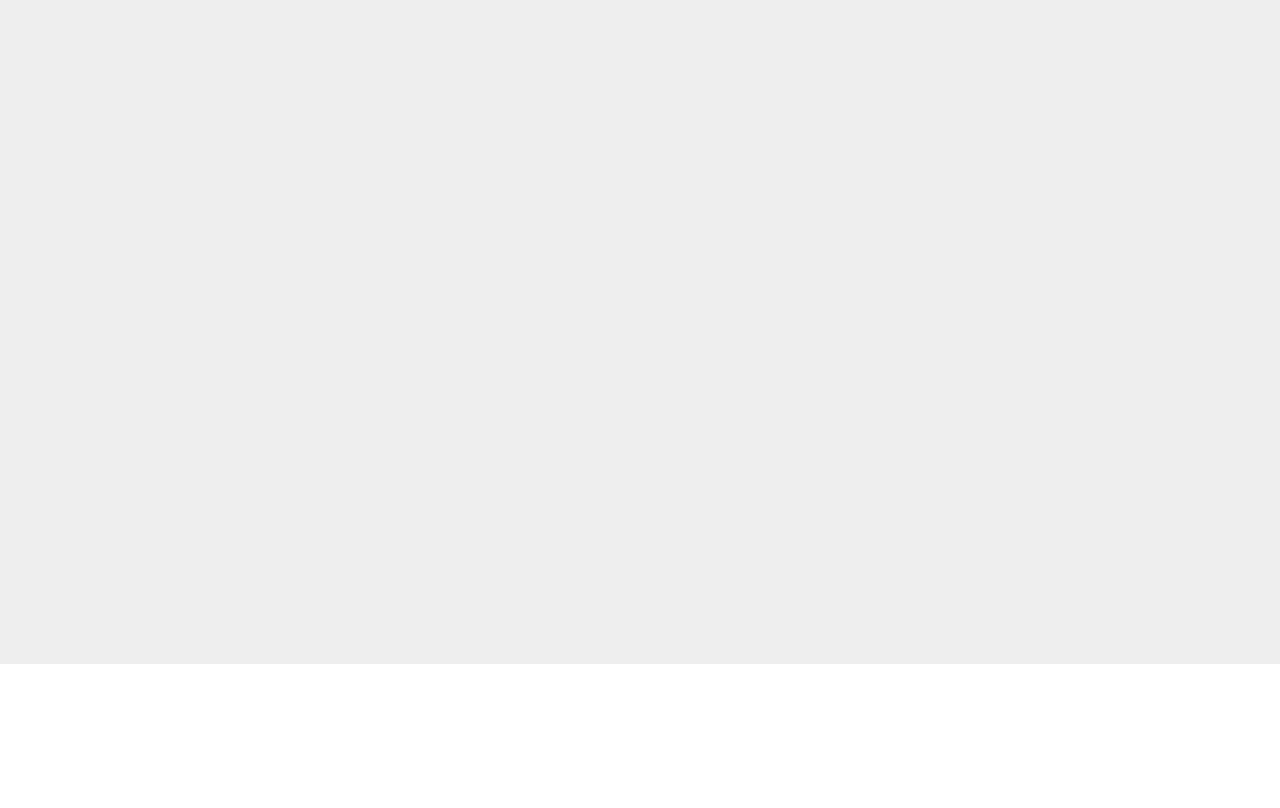
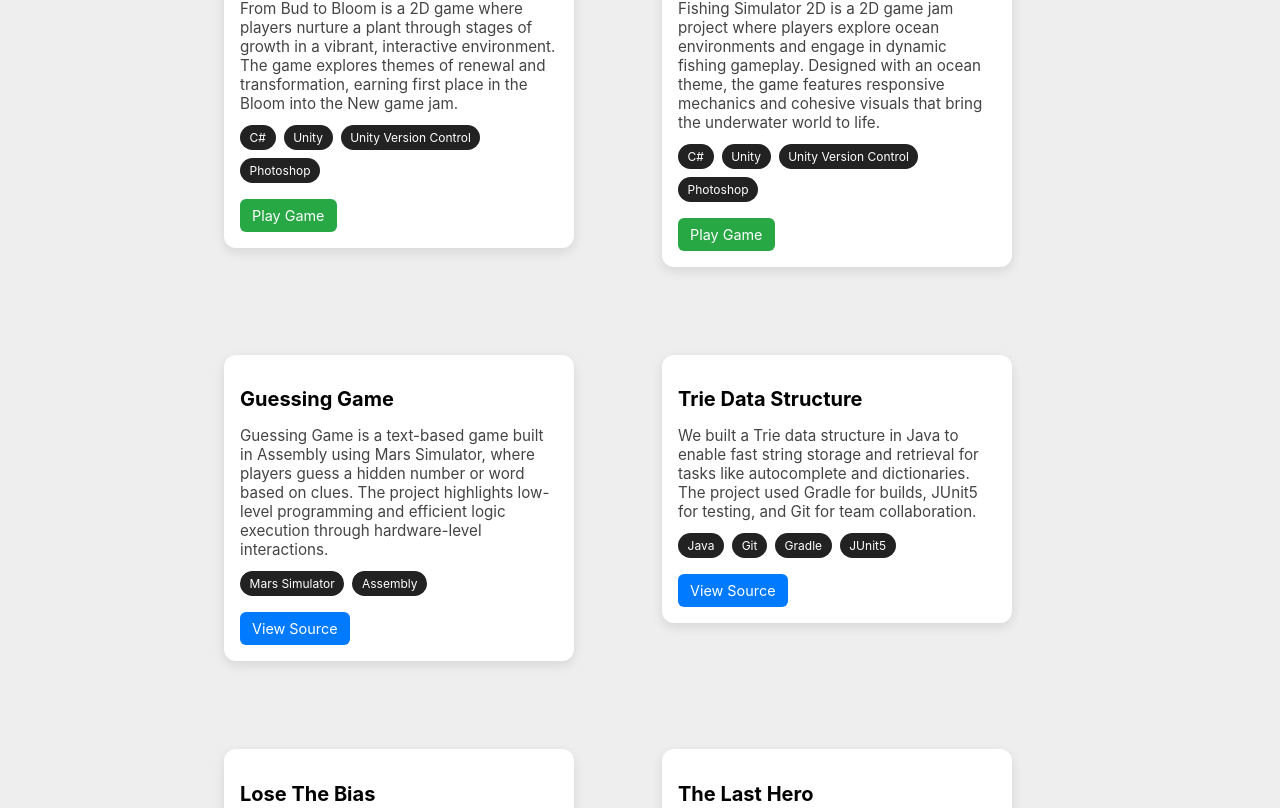
Before and after one commit to asralov/my_page, a React (Create React App) app: page / in a window 1280 px wide. Shown: the part 2472-3280 px from the top of the page. Before the commit the page ends 3136 px from the top, so only its background shows below. Built offline with nearby package versions, Linux system fonts and the light colour scheme.

Commit message:
added projects

```diff
--- /dev/null
+++ b/src/components/Card.js
@@ -0,0 +1,33 @@
+import React from 'react';
+import '../styles/Card.css'; // You’ll create this file below
+
+const Card = ({  title, description, tools = [], sourceLink, playLink, type = "project" }) => {
+  return (
+    <div className="card">
+
+      <div className="card-content">
+        <h2 className="card-title">{title}</h2>
+        <p className="card-description">{description}</p>
+        <div className="card-tools">
+          {tools.map((tool, i) => (
+            <span key={i} className="tool-tag">{tool}</span>
+          ))}
+        </div>
+        <div className="card-buttons">
+          {sourceLink && (
+            <a href={sourceLink} target="_blank" rel="noopener noreferrer" className="card-button">
+              View Source
+            </a>
+          )}
+          {type === "game" && playLink && (
+            <a href={playLink} target="_blank" rel="noopener noreferrer" className="card-button play">
+              Play Game
+            </a>
+          )}
+        </div>
+      </div>
+    </div>
+  );
+};
+
+export default Card;
--- a/src/components/Projects.js
+++ b/src/components/Projects.js
@@ -1,9 +1,50 @@
 import '../styles/Projects.css'
-
+import Card from '../components/Card.js'
 const Projects = () => {
     return (
         <div id='projects'>
+            <div id='projects_box'>
+                <Card
+                title="From Bud to Bloom"
+                description="From Bud to Bloom is a 2D game where players nurture a plant through stages of growth in a vibrant, interactive environment. The game explores themes of renewal and transformation, earning first place in the Bloom into the New game jam."
+                tools={['C#', 'Unity', 'Unity Version Control', 'Photoshop']}
 
+                type="game"
+                playLink="#"
+                />
+                <Card
+                title="Fishing Simulator 2D"
+                description="Fishing Simulator 2D is a 2D game jam project where players explore ocean environments and engage in dynamic fishing gameplay. Designed with an ocean theme, the game features responsive mechanics and cohesive visuals that bring the underwater world to life."
+                tools={['C#', 'Unity', 'Unity Version Control', 'Photoshop']}
+                type='game'
+                playLink="#"
+                />
+                <Card
+                title="Guessing Game"
+                description="Guessing Game is a text-based game built in Assembly using Mars Simulator, where players guess a hidden number or word based on clues. The project highlights low-level programming and efficient logic execution through hardware-level interactions."
+                tools={['Mars Simulator', 'Assembly']}
+                sourceLink="#"
+                />
+                <Card
+                title="Trie Data Structure"
+                description="We built a Trie data structure in Java to enable fast string storage and retrieval for tasks like autocomplete and dictionaries. The project used Gradle for builds, JUnit5 for testing, and Git for team collaboration."
+                tools={['Java', 'Git', 'Gradle', 'JUnit5']}
+                sourceLink="#"
+                />
+                <Card
+                title="Lose The Bias"
+                description="For our CSC337 Web Development class, we built a news summarization web app that delivers short, AI-generated summaries of global events using ChatGPT. Users can create accounts, customize preferences, interact through comments and likes, and receive content tailored to their interests based on engagement."
+                tools={['Python', 'JavaScript', 'HTML5', 'CSS3', 'MongoDB', 'Express.js', 'Digital Ocean', 'Git']}
+                sourceLink="#"
+                />
+                <Card
+                title="The Last Hero"
+                description="The Last Hero is a game jam project where the player takes on the role of the last hero tasked with defeating a powerful witch. It’s an action-packed game centered around battling the witch to save the world."
+                tools={['C#', 'Unity', 'Unity Version Control', 'Photoshop']}
+                type='game'
+                playLink="#"
+                />
+            </div>
         </div>
     )
 }
--- /dev/null
+++ b/src/styles/Card.css
@@ -0,0 +1,74 @@
+.card {
+  width: 100%;
+  max-width: 350px;
+  border-radius: 12px;
+  box-shadow: 0 4px 12px rgba(0, 0, 0, 0.1);
+  overflow: hidden;
+  background: #fff;
+  transition: box-shadow 0.3s ease;
+  margin: 1rem;
+}
+
+.card:hover {
+  box-shadow: 0 6px 18px rgba(0, 0, 0, 0.2);
+}
+
+
+
+.card-content {
+  padding: 1rem;
+}
+
+.card-title {
+  font-size: 1.25rem;
+  font-weight: bold;
+  margin-bottom: 0.5rem;
+}
+
+.card-description {
+  font-size: 0.95rem;
+  color: #444;
+  margin-bottom: 0.75rem;
+}
+
+.card-tools {
+  display: flex;
+  flex-wrap: wrap;
+  gap: 0.5rem;
+  margin-bottom: 1rem;
+}
+
+.tool-tag {
+  background-color: #222;
+  color: white;
+  font-size: 0.75rem;
+  padding: 0.3rem 0.6rem;
+  border-radius: 999px;
+}
+
+.card-buttons {
+  display: flex;
+  gap: 0.5rem;
+}
+
+.card-button {
+  text-decoration: none;
+  background-color: #007bff;
+  color: white;
+  padding: 0.5rem 0.75rem;
+  border-radius: 6px;
+  font-size: 0.9rem;
+  transition: background-color 0.2s ease;
+}
+
+.card-button:hover {
+  background-color: #0056b3;
+}
+
+.card-button.play {
+  background-color: #28a745;
+}
+
+.card-button.play:hover {
+  background-color: #1e7e34;
+}
--- a/src/styles/Projects.css
+++ b/src/styles/Projects.css
@@ -1,5 +1,25 @@
 #projects{
     width: 100%;
-    height: 100vh;
-    background-color: rgb(238, 238, 238);;
+    height: max-content;
+    background-color: rgb(238, 238, 238);
+    display: flex;
+    justify-content: center; /* center the inner box horizontally */
+    padding: 2rem 0;
+    width: 100%;
+    box-sizing: border-box;
 }
+
+#projects_box {
+  width: 70%;
+
+  display: flex;
+  flex-wrap: wrap;
+  gap: 3.5rem;
+  justify-content: flex-start; /* center cards if they don't fill whole width */
+  box-sizing: border-box;
+  align-items: flex-start;
+  /* optional: add padding or border */
+  padding: 1rem;
+  background-color:  rgb(238, 238, 238); /* optional background */
+  border-radius: 8px; /* optional rounded corners */
+}
```
